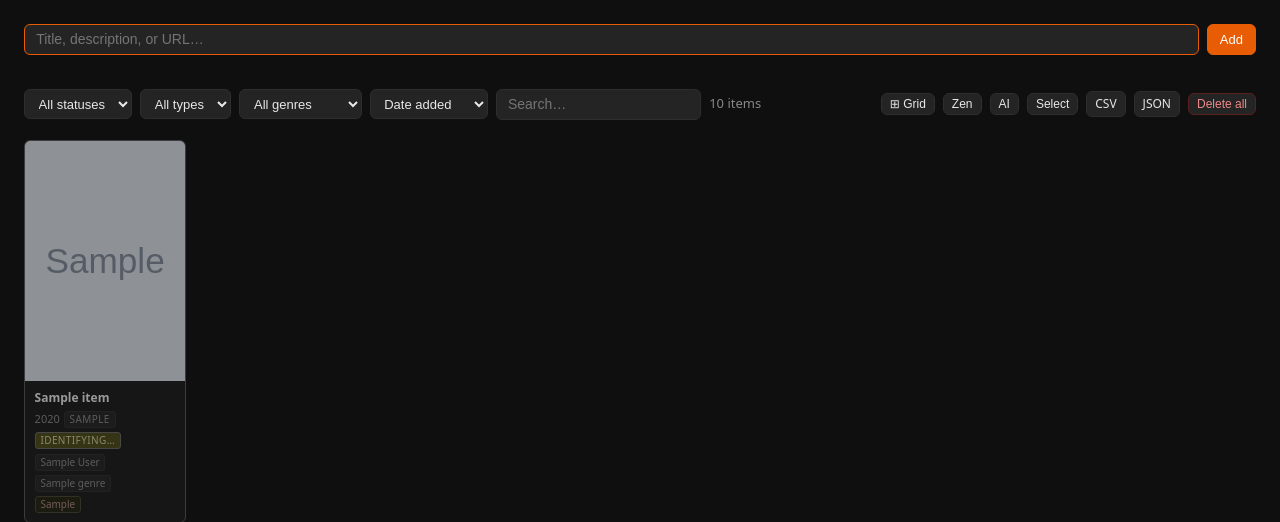
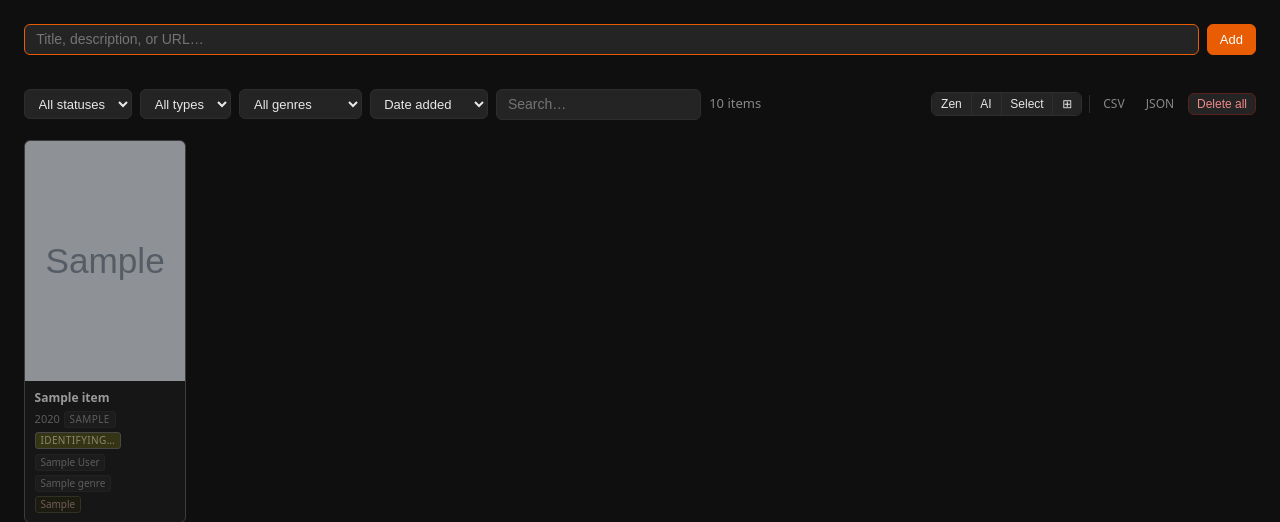
Before and after one commit to ydap1/mediatriage, a Python web app: template app/templates/library.html in a window 1280 px wide. Shown: the part 52-574 px from the top of the page. Run offline with Jinja, Linux system fonts and the light colour scheme; the template is opened without the code that fills it: most values are stand-ins (such as "Sample title", 1, 10 or a date in 2020); grey boxes marked "Sample" are stand-in pictures.

Commit message:
Modernize toolbar layout and improve zen mode styling
- Group Zen/AI/Fast/View into a segmented toggle control
- Book API button shows full names (Open Library / Google Books)
- CSV/JSON become subtle utility links with a separator
- Zen mode: toolbar fades to 30% opacity until hovered
- Zen mode: remove MediaTriage title from document header
- Zen mode: add zen-director CSS for displaying director inline

```diff
--- a/app/templates/library.html
+++ b/app/templates/library.html
@@ -15,7 +15,34 @@
     margin-bottom: 1.25rem; align-items: center;
   }
   .toolbar-left  { display: flex; flex-wrap: wrap; gap: .5rem; align-items: center; flex: 1; }
-  .toolbar-right { display: flex; gap: .5rem; align-items: center; }
+  .toolbar-right { display: flex; gap: .4rem; align-items: center; }
+
+  .toggle-group {
+    display: flex; border: 1px solid var(--border);
+    border-radius: var(--radius); overflow: hidden;
+  }
+  .toggle-group .btn {
+    border: none; border-radius: 0;
+    border-right: 1px solid var(--border);
+    background: var(--surface2); padding: .25rem .55rem;
+  }
+  .toggle-group .btn:last-child { border-right: none; }
+  .toggle-group .btn.btn-accent { background: var(--accent); color: #fff; }
+  .toggle-group .btn:hover:not(.btn-accent) { background: var(--border); }
+
+  .toolbar-sep {
+    width: 1px; height: 18px; background: var(--border);
+    flex-shrink: 0; align-self: center;
+  }
+
+  .util-link {
+    font-size: 12px; color: var(--text-muted);
+    padding: .25rem .4rem; border-radius: 3px;
+    border: 1px solid transparent;
+    transition: color .15s, border-color .15s;
+    display: inline-flex; align-items: center;
+  }
+  .util-link:hover { color: var(--text); border-color: var(--border); }
 
   .item-grid {
     display: grid;
@@ -85,12 +112,6 @@
   }
   .ai-tag { color:#a88; border-color:#443; background:#221; }
 
-  .card-providers { display:flex; gap:4px; margin-top:6px; flex-wrap:wrap; }
-  .provider-logo { width:20px; height:20px; border-radius:4px; object-fit:cover; }
-  .detail-providers { display:flex; flex-direction:column; gap:6px; margin-top:.5rem; }
-  .provider-group { display:flex; align-items:center; gap:6px; flex-wrap:wrap; }
-  .provider-label { font-size:11px; color:var(--text-muted); min-width:36px; }
-  .detail-providers .provider-logo { width:28px; height:28px; }
 
   .pagination {
     display:flex; align-items:center; justify-content:center;
@@ -175,10 +196,12 @@
   body.zen footer { display: none; }
   body.zen main { max-width: 740px; }
 
-  .zen-doc-header { display: none; text-align: center; padding: 2rem 0 2.5rem; border-bottom: 1px solid #1c1c1c; margin-bottom: 2rem; }
+  .zen-doc-header { display: none; text-align: center; padding: 1.25rem 0 1.75rem; border-bottom: 1px solid #1c1c1c; margin-bottom: 2rem; }
   body.zen .zen-doc-header { display: block; }
-  .zen-doc-title { font-size: 1.4rem; font-weight: normal; letter-spacing: .06em; }
   .zen-doc-sub   { font-size: 12px; color: #555; margin-top: .3rem; font-style: italic; }
+
+  .zen-director { display: none; }
+  body.zen .zen-director { display: block; font-size: 11px; color: #555; font-style: italic; margin-top: .15rem; }
 
   body.zen .add-bar input {
     background: transparent; border-radius: 0; font-family: inherit; color: #d4c9b8;
@@ -196,6 +219,8 @@
 
   body.zen .toolbar { margin-bottom: .5rem; }
   body.zen .toolbar-left { display: none; }
+  body.zen .toolbar-right { opacity: 0.3; transition: opacity .2s; }
+  body.zen .toolbar-right:hover { opacity: 1; }
 
   /* Cards → numbered bibliography entries */
   body.zen .item-grid,
@@ -427,38 +452,36 @@
   </div>
 
   <div class="toolbar-right">
-    <button class="btn btn-sm"
-      hx-post="/view-mode" hx-swap="none"
-      hx-on::after-request="location.reload()"
-      title="{{ 'Switch to list view' if view_mode == 'grid' else 'Switch to grid view' }}">
-      {{ '≡ List' if view_mode == 'grid' else '⊞ Grid' }}
-    </button>
+    <div class="toggle-group">
+      <button id="zen-toggle" class="btn btn-sm {{ 'btn-accent' if zen_mode else '' }}"
+        hx-post="/zen-mode" hx-swap="none"
+        hx-on::after-request="location.reload()"
+        title="{{ 'Exit zen mode' if zen_mode else 'Zen — minimal document view' }}">Zen</button>
+      <button id="ai-toggle" class="btn btn-sm {{ 'btn-accent' if ai_mode else '' }}"
+        hx-post="/ai-mode" hx-target="#ai-toggle" hx-swap="outerHTML"
+        title="{{ 'AI on — identifies from descriptions' if ai_mode else 'AI off — direct search only' }}">AI</button>
+      <button id="fast-toggle" class="btn btn-sm {{ 'btn-accent' if fast_mode else '' }}"
+        hx-post="/fast-mode" hx-target="#fast-toggle" hx-swap="outerHTML"
+        title="{{ 'Fast — adds top result immediately' if fast_mode else 'Select — pick from results' }}">
+        {{ 'Fast' if fast_mode else 'Select' }}</button>
+      <button class="btn btn-sm"
+        hx-post="/view-mode" hx-swap="none"
+        hx-on::after-request="location.reload()"
+        title="{{ 'Switch to list view' if view_mode == 'grid' else 'Switch to grid view' }}">
+        {{ '≡' if view_mode == 'grid' else '⊞' }}</button>
+    </div>
     {% if is_book %}
     <button class="btn btn-sm"
       hx-post="/book-api" hx-swap="none"
       hx-on::after-request="location.reload()"
-      title="{{ 'Switch to Open Library' if book_api == 'gb' else 'Switch to Google Books' }}">
-      {{ 'OL' if book_api == 'gb' else 'GB' }}
+      style="font-size:11px"
+      title="Switch to {{ 'Open Library' if book_api == 'gb' else 'Google Books' }}">
+      {{ 'Google Books' if book_api == 'gb' else 'Open Library' }}
     </button>
     {% endif %}
-    <button id="zen-toggle" class="btn btn-sm {{ 'btn-accent' if zen_mode else '' }}"
-      hx-post="/zen-mode" hx-swap="none"
-      hx-on::after-request="location.reload()"
-      title="{{ 'Zen mode on — minimal document view' if zen_mode else 'Zen mode — LaTeX document view' }}">
-      {{ '◈ Zen' if zen_mode else 'Zen' }}
-    </button>
-    <button id="ai-toggle" class="btn btn-sm {{ 'btn-accent' if ai_mode else '' }}"
-      hx-post="/ai-mode" hx-target="#ai-toggle" hx-swap="outerHTML"
-      title="{{ 'AI mode on — identifies titles and descriptions' if ai_mode else 'AI mode off — direct search only' }}">
-      {{ '🤖 AI' if ai_mode else 'AI' }}
-    </button>
-    <button id="fast-toggle" class="btn btn-sm {{ 'btn-accent' if fast_mode else '' }}"
-      hx-post="/fast-mode" hx-target="#fast-toggle" hx-swap="outerHTML"
-      title="{{ 'Fast mode on — top result added immediately' if fast_mode else 'Select mode — pick from results' }}">
-      {{ '⚡ Fast' if fast_mode else 'Select' }}
-    </button>
-    <a class="btn btn-sm" href="/export?format=csv&section={{ export_section }}&status={{ filters.status }}&media_type={{ filters.media_type }}&genre={{ filters.genre }}&q={{ filters.q }}">CSV</a>
-    <a class="btn btn-sm" href="/export?format=json&section={{ export_section }}&status={{ filters.status }}&media_type={{ filters.media_type }}&genre={{ filters.genre }}&q={{ filters.q }}">JSON</a>
+    <span class="toolbar-sep"></span>
+    <a class="util-link" href="/export?format=csv&section={{ export_section }}&status={{ filters.status }}&media_type={{ filters.media_type }}&genre={{ filters.genre }}&q={{ filters.q }}">CSV</a>
+    <a class="util-link" href="/export?format=json&section={{ export_section }}&status={{ filters.status }}&media_type={{ filters.media_type }}&genre={{ filters.genre }}&q={{ filters.q }}">JSON</a>
     <button class="btn btn-sm btn-danger"
       hx-delete="/items?section={{ export_section }}"
       hx-target="#grid-container" hx-swap="innerHTML"
@@ -469,7 +492,6 @@
 </div>
 
 <div class="zen-doc-header">
-  <div class="zen-doc-title">MediaTriage</div>
   <div class="zen-doc-sub">{{ 'Reading List' if is_book else 'Watchlist' }}</div>
   <div class="zen-doc-sub">{{ zen_date }}</div>
 </div>
```
